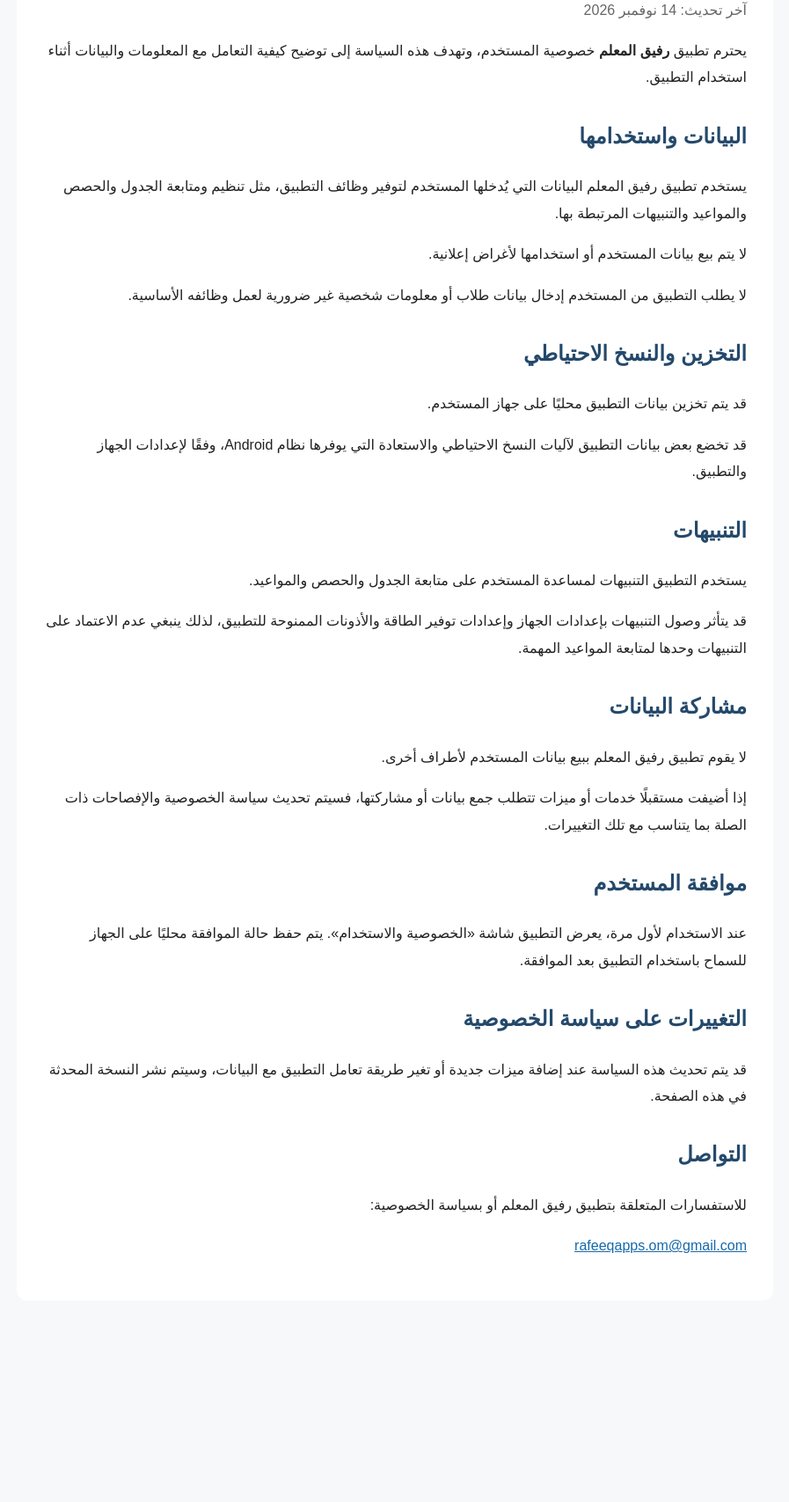
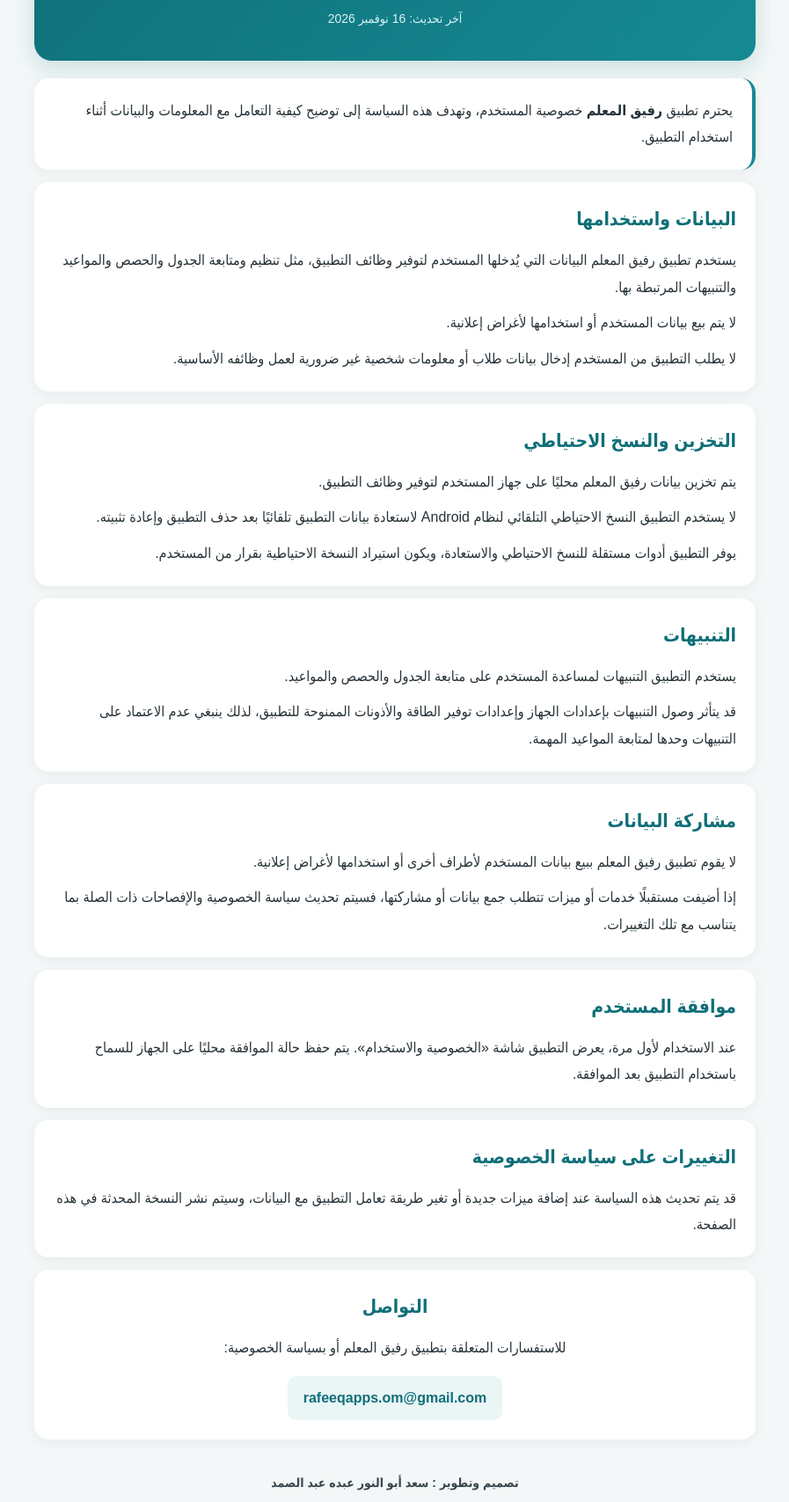
Before and after one commit to tigerload/rafeeq-almoallem-privacy, a plain HTML site: page index.html in a window 1280 px wide. Shown: the part 157-1864 px from the top of the page at 88% size, without its empty margins (191-1088 px from the left). Before the commit the page ends 1655 px from the top, so only its background shows below. Drawn offline with Linux system fonts and the light colour scheme.

Commit message:
Update index.html

```diff
--- a/index.html
+++ b/index.html
@@ -3,106 +3,275 @@
 <head>
   <meta charset="UTF-8">
   <meta name="viewport" content="width=device-width, initial-scale=1.0">
+  <meta name="theme-color" content="#0f6f78">
   <title>سياسة الخصوصية - رفيق المعلم</title>
+
   <style>
+    * {
+      box-sizing: border-box;
+    }
+
     body {
-      font-family: Arial, sans-serif;
-      background: #f7f8fa;
-      color: #222;
+      margin: 0;
+      padding: 24px 16px;
+      font-family: Arial, Tahoma, sans-serif;
+      background: #f3f7f7;
+      color: #263238;
       line-height: 1.9;
+    }
+
+    .container {
+      max-width: 820px;
+      margin: 0 auto;
+    }
+
+    .header {
+      background: linear-gradient(135deg, #0f6f78, #168a94);
+      color: #ffffff;
+      padding: 34px 24px;
+      border-radius: 20px;
+      text-align: center;
+      box-shadow: 0 8px 24px rgba(15, 111, 120, 0.18);
+      margin-bottom: 20px;
+    }
+
+    .header h1 {
+      margin: 0 0 8px;
+      font-size: 30px;
+    }
+
+    .header .app-name {
+      font-size: 19px;
+      font-weight: bold;
+      margin: 0 0 6px;
+    }
+
+    .header .updated {
       margin: 0;
-      padding: 20px;
+      font-size: 14px;
+      color: #d9f2f4;
     }
-    main {
-      max-width: 800px;
-      margin: auto;
-      background: white;
-      padding: 30px;
-      border-radius: 12px;
+
+    .intro,
+    .section {
+      background: #ffffff;
+      border-radius: 16px;
+      padding: 22px;
+      margin-bottom: 14px;
+      box-shadow: 0 3px 14px rgba(0, 0, 0, 0.05);
     }
-    h1 { color: #1769aa; }
-    h2 { color: #24496b; margin-top: 28px; }
-    a { color: #1769aa; }
-    .updated { color: #666; }
+
+    .intro {
+      border-right: 4px solid #168a94;
+    }
+
+    .section h2 {
+      margin: 0 0 12px;
+      color: #0f6f78;
+      font-size: 21px;
+    }
+
+    .section p,
+    .intro p {
+      margin: 0 0 10px;
+    }
+
+    .section p:last-child,
+    .intro p:last-child {
+      margin-bottom: 0;
+    }
+
+    .contact {
+      text-align: center;
+    }
+
+    .contact a {
+      display: inline-block;
+      direction: ltr;
+      color: #0f6f78;
+      font-weight: bold;
+      text-decoration: none;
+      background: #eaf5f6;
+      padding: 10px 18px;
+      border-radius: 10px;
+      margin-top: 6px;
+    }
+
+    .contact a:hover {
+      text-decoration: underline;
+    }
+
+    .footer {
+      text-align: center;
+      color: #607d8b;
+      padding: 22px 10px 10px;
+      font-size: 14px;
+    }
+
+    .footer .developer {
+      color: #37474f;
+      font-weight: bold;
+      margin-bottom: 4px;
+    }
+
+    @media (max-width: 600px) {
+      body {
+        padding: 14px 10px;
+      }
+
+      .header {
+        padding: 28px 16px;
+        border-radius: 16px;
+      }
+
+      .header h1 {
+        font-size: 25px;
+      }
+
+      .intro,
+      .section {
+        padding: 18px;
+        border-radius: 14px;
+      }
+
+      .section h2 {
+        font-size: 19px;
+      }
+    }
+
+    @media (prefers-color-scheme: dark) {
+      body {
+        background: #0f1719;
+        color: #e6eeee;
+      }
+
+      .intro,
+      .section {
+        background: #182326;
+        box-shadow: none;
+      }
+
+      .section h2 {
+        color: #65c5cc;
+      }
+
+      .intro {
+        border-right-color: #65c5cc;
+      }
+
+      .contact a {
+        background: #20383c;
+        color: #7bd3da;
+      }
+
+      .footer {
+        color: #9eabad;
+      }
+
+      .footer .developer {
+        color: #d9e4e5;
+      }
+    }
   </style>
 </head>
+
 <body>
-<main>
+  <div class="container">
 
-<h1>سياسة الخصوصية – رفيق المعلم</h1>
+    <header class="header">
+      <h1>سياسة الخصوصية</h1>
+      <p class="app-name">رفيق المعلم</p>
+      <p class="updated">آخر تحديث: 16 نوفمبر 2026</p>
+    </header>
 
-<p class="updated">آخر تحديث: 14 نوفمبر 2026</p>
+    <section class="intro">
+      <p>
+        يحترم تطبيق <strong>رفيق المعلم</strong> خصوصية المستخدم، وتهدف هذه السياسة
+        إلى توضيح كيفية التعامل مع المعلومات والبيانات أثناء استخدام التطبيق.
+      </p>
+    </section>
 
+    <section class="section">
+      <h2>البيانات واستخدامها</h2>
       <p>
-يحترم تطبيق <strong>رفيق المعلم</strong> خصوصية المستخدم، وتهدف هذه السياسة إلى توضيح كيفية التعامل مع المعلومات والبيانات أثناء استخدام التطبيق.
+        يستخدم تطبيق رفيق المعلم البيانات التي يُدخلها المستخدم لتوفير وظائف التطبيق،
+        مثل تنظيم ومتابعة الجدول والحصص والمواعيد والتنبيهات المرتبطة بها.
       </p>
-
-<h2>البيانات واستخدامها</h2>
-
-<p>
-يستخدم تطبيق رفيق المعلم البيانات التي يُدخلها المستخدم لتوفير وظائف التطبيق، مثل تنظيم ومتابعة الجدول والحصص والمواعيد والتنبيهات المرتبطة بها.
-</p>
-
       <p>
         لا يتم بيع بيانات المستخدم أو استخدامها لأغراض إعلانية.
       </p>
+      <p>
+        لا يطلب التطبيق من المستخدم إدخال بيانات طلاب أو معلومات شخصية غير ضرورية
+        لعمل وظائفه الأساسية.
+      </p>
+    </section>
 
+    <section class="section">
+      <h2>التخزين والنسخ الاحتياطي</h2>
       <p>
-لا يطلب التطبيق من المستخدم إدخال بيانات طلاب أو معلومات شخصية غير ضرورية لعمل وظائفه الأساسية.
+        يتم تخزين بيانات رفيق المعلم محليًا على جهاز المستخدم لتوفير وظائف التطبيق.
       </p>
+      <p>
+        لا يستخدم التطبيق النسخ الاحتياطي التلقائي لنظام Android لاستعادة بيانات
+        التطبيق تلقائيًا بعد حذف التطبيق وإعادة تثبيته.
+      </p>
+      <p>
+        يوفر التطبيق أدوات مستقلة للنسخ الاحتياطي والاستعادة، ويكون استيراد النسخة
+        الاحتياطية بقرار من المستخدم.
+      </p>
+    </section>
 
-<h2>التخزين والنسخ الاحتياطي</h2>
-
-<p>
-قد يتم تخزين بيانات التطبيق محليًا على جهاز المستخدم.
-</p>
-
-<p>
-قد تخضع بعض بيانات التطبيق لآليات النسخ الاحتياطي والاستعادة التي يوفرها نظام Android، وفقًا لإعدادات الجهاز والتطبيق.
-</p>
-
+    <section class="section">
       <h2>التنبيهات</h2>
-
       <p>
         يستخدم التطبيق التنبيهات لمساعدة المستخدم على متابعة الجدول والحصص والمواعيد.
       </p>
+      <p>
+        قد يتأثر وصول التنبيهات بإعدادات الجهاز وإعدادات توفير الطاقة والأذونات
+        الممنوحة للتطبيق، لذلك ينبغي عدم الاعتماد على التنبيهات وحدها لمتابعة
+        المواعيد المهمة.
+      </p>
+    </section>
 
+    <section class="section">
+      <h2>مشاركة البيانات</h2>
       <p>
-قد يتأثر وصول التنبيهات بإعدادات الجهاز وإعدادات توفير الطاقة والأذونات الممنوحة للتطبيق، لذلك ينبغي عدم الاعتماد على التنبيهات وحدها لمتابعة المواعيد المهمة.
+        لا يقوم تطبيق رفيق المعلم ببيع بيانات المستخدم لأطراف أخرى أو استخدامها
+        لأغراض إعلانية.
       </p>
+      <p>
+        إذا أضيفت مستقبلًا خدمات أو ميزات تتطلب جمع بيانات أو مشاركتها، فسيتم تحديث
+        سياسة الخصوصية والإفصاحات ذات الصلة بما يتناسب مع تلك التغييرات.
+      </p>
+    </section>
 
-<h2>مشاركة البيانات</h2>
+    <section class="section">
+      <h2>موافقة المستخدم</h2>
+      <p>
+        عند الاستخدام لأول مرة، يعرض التطبيق شاشة «الخصوصية والاستخدام».
+        يتم حفظ حالة الموافقة محليًا على الجهاز للسماح باستخدام التطبيق بعد الموافقة.
+      </p>
+    </section>
 
+    <section class="section">
+      <h2>التغييرات على سياسة الخصوصية</h2>
       <p>
-لا يقوم تطبيق رفيق المعلم ببيع بيانات المستخدم لأطراف أخرى.
+        قد يتم تحديث هذه السياسة عند إضافة ميزات جديدة أو تغير طريقة تعامل التطبيق
+        مع البيانات، وسيتم نشر النسخة المحدثة في هذه الصفحة.
       </p>
+    </section>
 
-<p>
-إذا أضيفت مستقبلًا خدمات أو ميزات تتطلب جمع بيانات أو مشاركتها، فسيتم تحديث سياسة الخصوصية والإفصاحات ذات الصلة بما يتناسب مع تلك التغييرات.
-</p>
+    <section class="section contact">
+      <h2>التواصل</h2>
+      <p>للاستفسارات المتعلقة بتطبيق رفيق المعلم أو بسياسة الخصوصية:</p>
+      <a href="mailto:rafeeqapps.om@gmail.com">rafeeqapps.om@gmail.com</a>
+    </section>
 
-<h2>موافقة المستخدم</h2>
+    <footer class="footer">
+      <div class="developer">تصميم وتطوير : سعد أبو النور عبده عبد الصمد</div>
+      <div>© 2026 جميع الحقوق محفوظة</div>
+    </footer>
 
-<p>
-عند الاستخدام لأول مرة، يعرض التطبيق شاشة «الخصوصية والاستخدام». يتم حفظ حالة الموافقة محليًا على الجهاز للسماح باستخدام التطبيق بعد الموافقة.
-</p>
-
-<h2>التغييرات على سياسة الخصوصية</h2>
-
-<p>
-قد يتم تحديث هذه السياسة عند إضافة ميزات جديدة أو تغير طريقة تعامل التطبيق مع البيانات، وسيتم نشر النسخة المحدثة في هذه الصفحة.
-</p>
-
-<h2>التواصل</h2>
-
-<p>
-للاستفسارات المتعلقة بتطبيق رفيق المعلم أو بسياسة الخصوصية:
-</p>
-
-<p>
-<a href="mailto:rafeeqapps.om@gmail.com">rafeeqapps.om@gmail.com</a>
-</p>
-
-</main>
+  </div>
 </body>
 </html>
```
Lines whose indentation alone changed are shown as unchanged.
